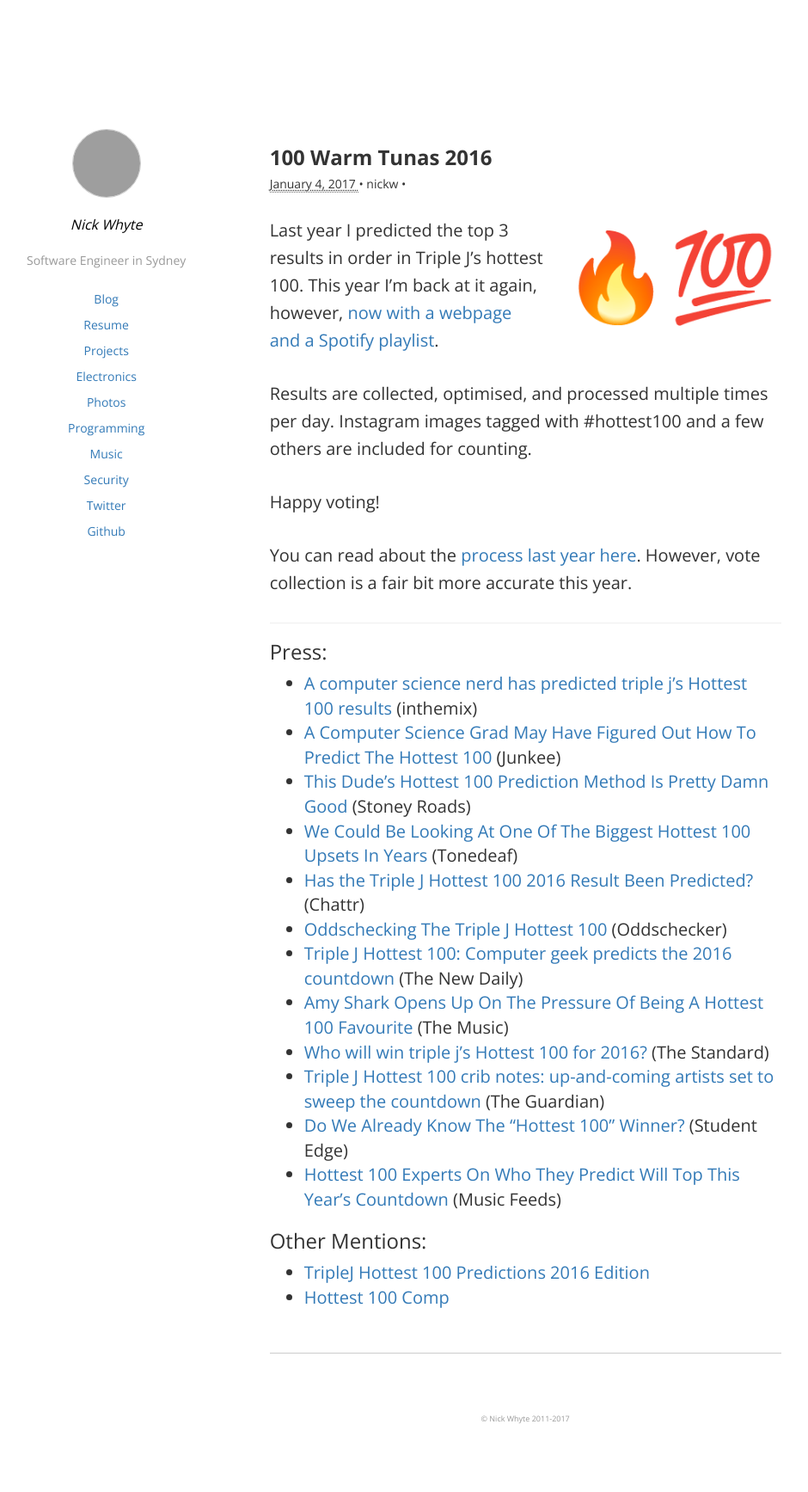
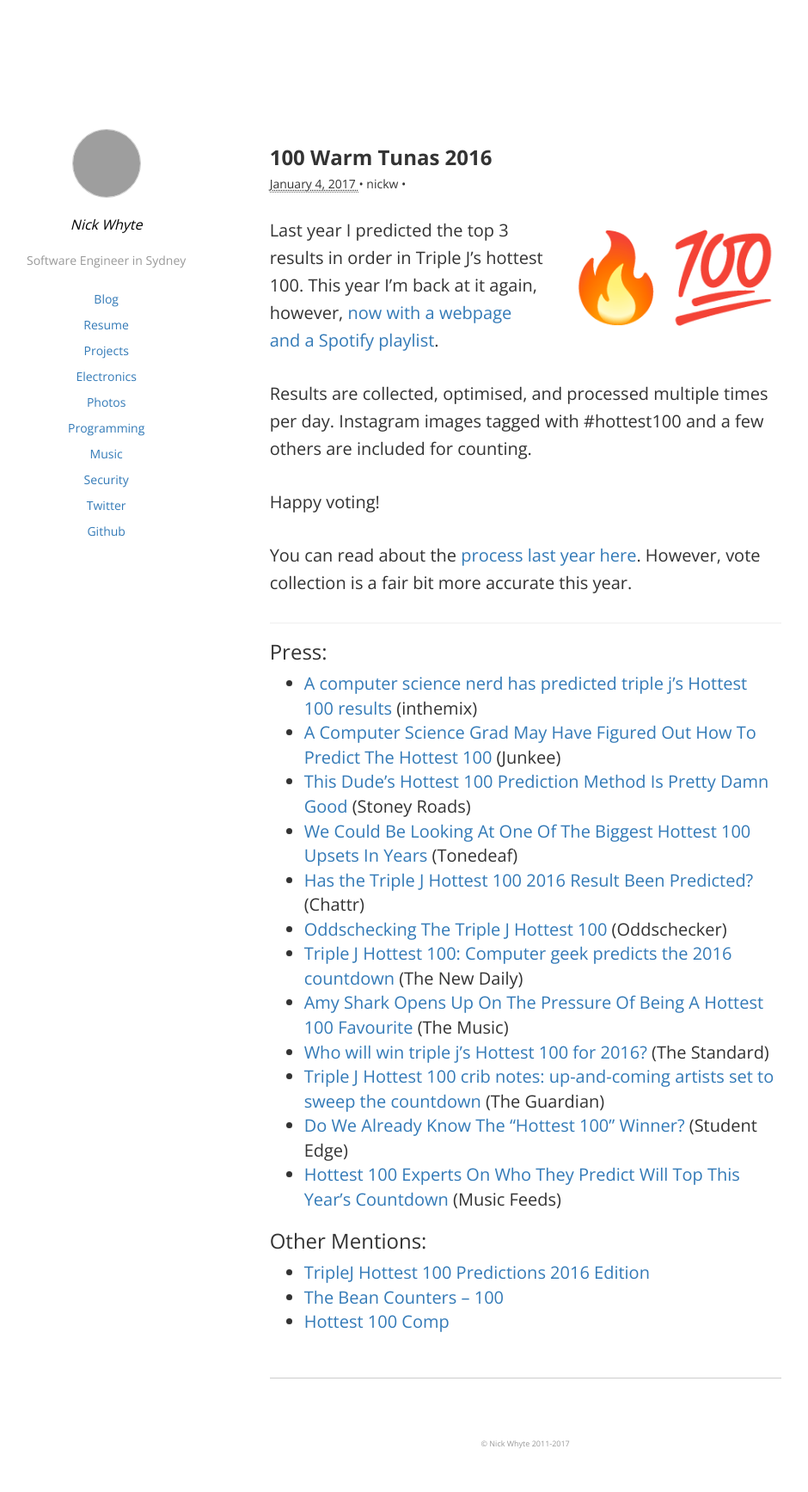
Before and after one commit to nickw444/nickw444.github.io, a Jekyll site: the page built from _posts/2017-01-04-100-warm-tunas-2016.md, in a window 1280 px wide. Shown: the whole page at 86% size, without its empty margins (143-1083 px from the left). Built offline with Jekyll 4.4.1, drawn with Linux system fonts in a browser that asks for light colours; comment, search, counter and statistics services are not loaded; before the commit the page ends 1707 px from its top, so only the background shows below that; grey boxes are pictures that could not be loaded.

Commit message:
Update 2017-01-04-100-warm-tunas-2016.md

```diff
--- a/_posts/2017-01-04-100-warm-tunas-2016.md
+++ b/_posts/2017-01-04-100-warm-tunas-2016.md
@@ -40,4 +40,5 @@ You can read about the <a href="https://nickwhyte.com/post/2016/predicting-tripl
 
 ### Other Mentions:
 - [TripleJ Hottest 100 Predictions 2016 Edition](http://www.eigenmagic.com/2017/01/25/triplej-hottest-100-predictions-2016-edition/)
+- [The Bean Counters – 100](https://beancounters100.com/blog/)
 - [Hottest 100 Comp](http://www.hottest100comp.com/)
```
